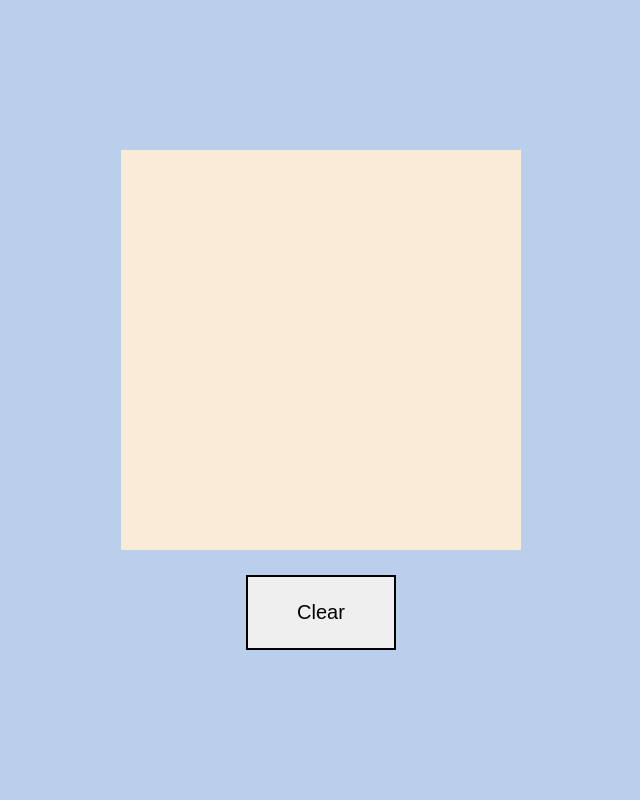
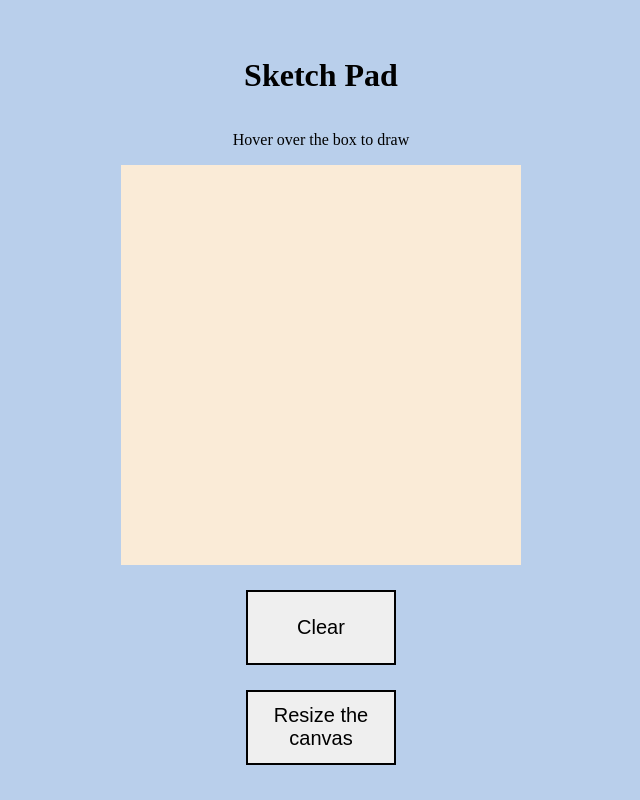
Before and after one commit to danwhitlock/sketchpad, a plain HTML site: page index.html in a window 1280 px wide. Shown: the whole page, without its empty margins (319-959 px from the left). Drawn offline with Linux system fonts and the light colour scheme.

Commit message:
Add button to resize the grid

```diff
--- a/index.html
+++ b/index.html
@@ -7,8 +7,11 @@
     <link href="style.css" rel="stylesheet">
 </head>
 <body>
+    <h1>Sketch Pad</h1>
+    <p>Hover over the box to draw</p>
     <div id="grid-container"></div>
     <button id="clear">Clear</button>
+    <button id="resize">Resize the canvas</button>
 </body>
 
 <script src="script.js"></script>
```
